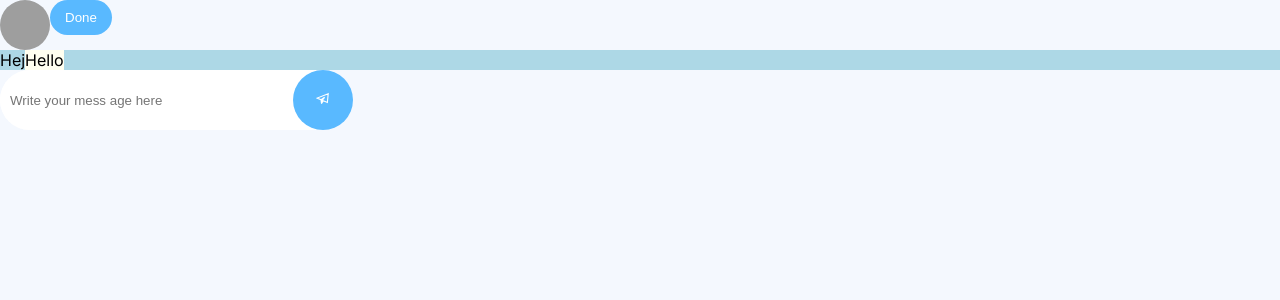
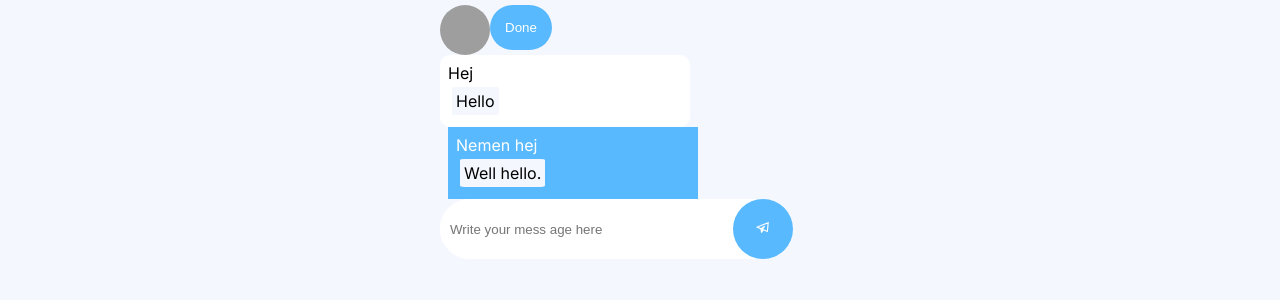
Before and after one commit to Martin-Joensson/cillers-hackathon-ai-translator, a React (Vite) app: page /conversation in a window 1280 px wide. Shown: the top 300 px of the page. Built offline with nearby package versions, Linux system fonts and the light colour scheme; grey boxes are pictures that could not be loaded.

Commit message:
Push 17.30
Co-authored-by: Arnau Vidal <vidalhuix@users.noreply.github.com>
Co-authored-by: Erica Mechler <erica.mechler1@gmail.com>

```diff
--- a/src/components/LanguageList.css
+++ b/src/components/LanguageList.css
@@ -1,23 +1,37 @@
 .languages-container {
-  display: flex;
-  flex-direction: column;
-  justify-content: center;
+  width: 300px;
+  min-width: 300px;
+  width: 100%;
   gap: 3px;
-  align-items: center;
-
-  background-color: var(--white);
+  margin: 15px 15px 150px 15px;
 }
 
-/* <div>
-      {languageList.map((language, index) => (
-        <div key={index}>
-          <input
-            type="radio"
-            id={language}
-            value={language}
-            name="languageList"
-          />
-          <label htmlFor={language}>{language}</label>
-        </div>
-      ))}
-    </div> */
+.language-wrapper {
+  position: relative;
+  margin: 2px;
+  background-color: white;
+  padding: 10px;
+  display: flex;
+  justify-content: space-between;
+  align-items: center;
+}
+
+label {
+  margin: 5px;
+}
+
+.input-button {
+  position: absolute;
+  right: 5px;
+  width: 15px;
+  height: 15px;
+  margin-right: 15px;
+}
+
+.first-language{
+    border-radius: 15px 15px 0 0;
+}
+
+.last-language {
+  border-radius: 0 0 15px 15px;
+}
--- a/src/components/LanguageList.jsx
+++ b/src/components/LanguageList.jsx
@@ -13,7 +13,7 @@ export const LanguageList = () => {
     <div className="languages-container">
       {languageList.map((language, index) => (
         <div key={index} className="language-wrapper">
-          <input
+          <input className="input-button"
             type="radio"
             id={language}
             value={language}
--- a/src/components/Message.css
+++ b/src/components/Message.css
@@ -1,14 +1,34 @@
+.messageWrapper {
+  display: flex;
+  flex-direction: column;
+  margin: 4px;
+}
+
 .user1 {
   display: flex;
-  border: 2px;
-  border-color: red;
-  background: lightblue;
+  border-radius: 10px;
+  width: 250px;
+  padding: 4px;
+  margin-right: 8px;
+  background: rgba(255, 255, 255, 1);
 }
 
 .user2 {
-  background: red;
+  display: flex;
+  background: rgba(88, 185, 255, 1);
+  color: white;
+  display: flex;
+  width: 250px;
+  padding: 4px;
+  margin-left: 8px;
 }
 
 .translatedBox {
-    background: ivory;
+  display: flex;
+  color: black;
+
+  background: rgba(244, 248, 254, 1);
+  border-radius: 5%;
+  margin: 4px;
+  padding: 4px;
 }
--- a/src/components/Message.jsx
+++ b/src/components/Message.jsx
@@ -7,20 +7,27 @@ export const Message = ({ message, translatedMessage, user }) => {
 
   // We need the message,
   // Who sent the message,
-    // and Translated message.
+  // and Translated message.
 
-    useEffect(() => {
-          if(translatedMessage)
-        setIsTranslated(true);
-      }, []);
+  useEffect(() => {
+    if (translatedMessage) setIsTranslated(true);
+  }, [translatedMessage]);
 
   // The user influences the styling.
   // everytime you send one message or one voiceclip it changes the user.
 
   return (
     <div className={user}>
-      <p>{message}</p>
-      {isTranslated ? <div className="translatedBox"><p>{translatedMessage}</p></div> : <LoadingDots />}
+      <div className="messageWrapper">
+        <p>{message}</p>
+        {isTranslated ? (
+          <div className="translatedBox">
+            <p>{translatedMessage}</p>
+          </div>
+        ) : (
+          <LoadingDots />
+        )}
+      </div>
     </div>
   );
 };
--- a/src/components/MessageList.jsx
+++ b/src/components/MessageList.jsx
@@ -5,8 +5,9 @@ export const MessageList = ({ messageArray }) => {
     console.log(messageArray);
 
   return (
-      <div>
-          <Message message="Hej" translatedMessage="Hello" user="user1"/>
-</div>
-  )
+    <div>
+      <Message message="Hej" translatedMessage="Hello" user="user1" />
+      <Message message="Nemen hej" translatedMessage="Well hello." user="user2" />
+    </div>
+  );
 }
--- a/src/index.css
+++ b/src/index.css
@@ -13,7 +13,7 @@
   --ligth-grey: #f4f8fe;
   --dark-blue: #324578;
   --light-blue: #59b9ff;
-  --white: #FFFFFF;
+  --white: #ffffff;
 
   font-family: "Inter", sans-serif;
   color: var(--darkblue);
@@ -21,14 +21,21 @@
 
 body {
   background-color: var(--ligth-grey);
+  padding: 5px;
+}
+
+body > div {
+  min-width: 300px;
+  margin:  0 auto;
 }
 
 button {
   background-color: var(--light-blue);
   color: var(--white);
   border: none;
-  border-radius: 20px;
-  padding: 10px 15px ;
+  border-radius: 25px;
+  padding: 15px 15px;
+  width: 100%;
 }
 
 input {
@@ -41,3 +48,9 @@ input {
   color: black;
   padding: 10px 15px;
 }
+
+@media (min-width: 700px) {
+  body > div {
+    width: 400px;
+  }
+}
--- a/src/pages/Homepage.css
+++ b/src/pages/Homepage.css
@@ -1,4 +1,4 @@
-.container-homepage{
+.container-homepage {
   display: flex;
   flex-direction: column;
   justify-content: center;
@@ -7,3 +7,7 @@
   width: 100%;
   min-height: 100vh;
 }
+
+.container-homepage a {
+  width: 100%;
+}
```
Also changed, not shown: src/components/Buttons/TextButton.css (line endings or trailing spaces).
